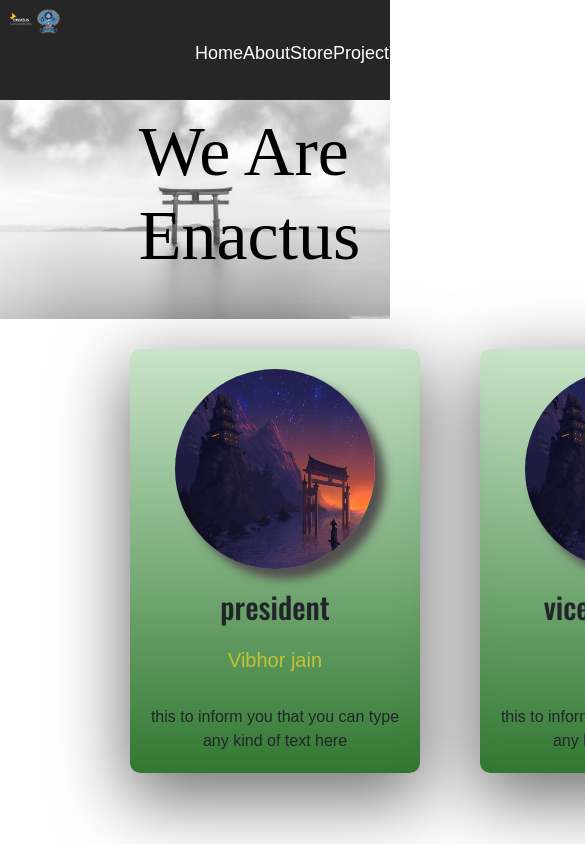
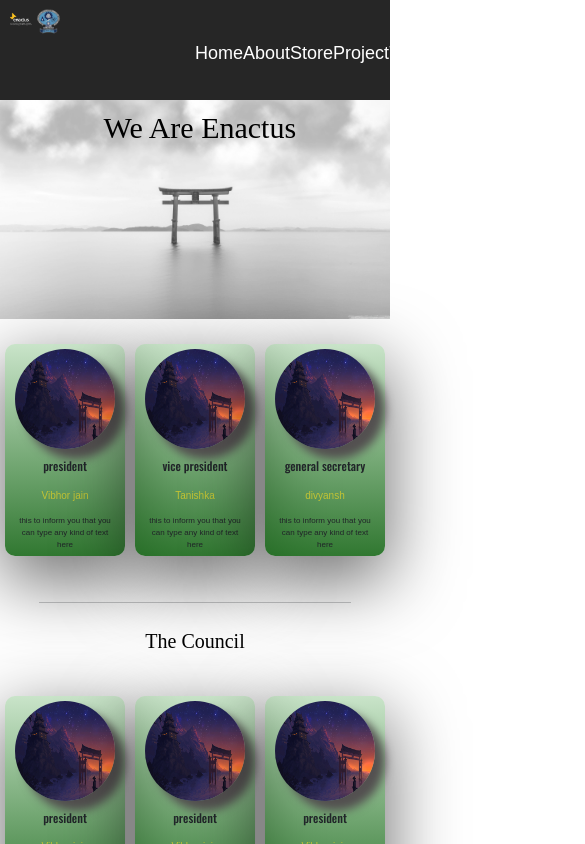
Before and after one commit to Sameer-khann/EnactusADGIPS, a React (Create React App) app: page /TeamPage in a window 390 px wide. Shown: the top 844 px of the page, 585 px wide, since content can reach past the window. Built offline with nearby package versions, Linux system fonts and the light colour scheme; a web font is replaced by a local one.

Commit message:
responsiveness added

```diff
--- a/src/Pages/TeamPage.css
+++ b/src/Pages/TeamPage.css
@@ -1,143 +1,144 @@
-@import url("https://fonts.googleapis.com/css2?family=Kanit:ital,wght@0,100;0,200;0,300;0,400;0,500;0,600;0,700;0,800;0,900;1,100;1,200;1,300;1,400;1,500;1,600;1,700;1,800;1,900&family=Nunito:ital,wght@0,200..1000;1,200..1000&family=Oswald:wght@200..700&family=Raleway:ital,wght@0,100..900;1,100..900&display=swap");
+@import url('https://fonts.googleapis.com/css2?family=Kanit:ital,wght@0,100;0,200;0,300;0,400;0,500;0,600;0,700;0,800;0,900;1,100;1,200;1,300;1,400;1,500;1,600;1,700;1,800;1,900&family=Nunito:ital,wght@0,200..1000;1,200..1000&family=Oswald:wght@200..700&family=Raleway:ital,wght@0,100..900;1,100..900&display=swap');
 * {
   margin: 0;
   padding: 0;
+
 }
-hr {
+hr{
   width: 80vw;
   margin-left: 10vw;
 }
 
-.team h1 {
+.team h1{
   font-size: 70px;
   position: absolute;
   margin-left: 33%;
   z-index: 100;
+
 }
 
 h1 {
-  display: flex;
+  display:flex;
   color: rgb(0, 0, 0);
-  /* justify-content: center; */
+  justify-content: center;
   font-size: 40px;
-  padding: 10px;
+  padding:10px;
   font-family: condensed;
   font-size: 50px;
 }
 
-.main_pic_frame {
+.main_pic_frame{
   overflow: hidden;
 }
 
-.main_photo {
-  display: flex;
+.main_photo{
+  display:flex;
   animation: pic 10s infinite;
   animation-play-state: running;
+
 }
-.main_photo img {
+.main_photo img{
   opacity: 80%;
-  width: 100vw;
+  width:100vw;
 }
 
-@keyframes pic {
-  0% {
-    transform: translateX(0);
+@keyframes pic{
+0%{
+  transform:translateX(0);
 }
-  10% {
-    transform: translateX(0);
+10%{
+  transform:translateX(0);
 }
-  20% {
-    transform: translateX(0);
+20%{
+  transform:translateX(0);
 }
-  30% {
-    transform: translateX(-100vw);
+30%{
+  transform:translateX(-100vw);
 }
-  40% {
-    transform: translateX(-100vw);
+40%{
+  transform:translateX(-100vw);
 }
-  50% {
-    transform: translateX(-100vw);
+50%{
+  transform:translateX(-100vw);
 }
-  60% {
-    transform: translateX(-200vw);
+60%{
+  transform:translateX(-200vw);
 }
-  70% {
-    transform: translateX(-200vw);
+70%{
+  transform:translateX(-200vw);
 }
-  80% {
-    transform: translateX(-200vw);
+80%{
+  transform:translateX(-200vw);
 }
-  90% {
-    transform: translateX(-300vw);
+90%{
+  transform:translateX(-300vw);
 }
-  100% {
-    transform: translateX(-300vw);
+100%{
+  transform:translateX(-300vw);
 }
 }
 
 span {
   display: flex;
   justify-content: center;
-  align-items: center;
+  align-items:center;
   flex-direction: column;
   padding: 20px 20px 20px 20px;
-  margin-left: 30px;
-  margin-right: 30px;
+  margin-left:30px;
+  margin-right:30px;
   border-radius: 10px;
   box-shadow: rgba(0, 0, 0, 0.56) 0px 22px 70px 4px;
-  background-image: linear-gradient(
-    to top,
-    rgba(2, 89, 2, 0.815),
-    rgba(0, 128, 0, 0.211)
-  );
+  background-image: linear-gradient(to top, rgba(2, 89, 2, 0.815), rgba(0, 128, 0, 0.211));
+
 }
 
-span:hover {
+span:hover{
  transform: scale(1.1);
   transition-duration: 300ms;
 }
 
-.main {
+.main{
   border-radius: 100%;
   box-shadow: 10px 10px 10px rgb(83, 80, 80);
-  margin-bottom: 10px;
-  height: 200px;
+  margin-bottom:10px;
+  height:200px;
   width: 200px;
 }
 
-.grid {
+.grid{
   display: flex;
   justify-content: space-around;
   padding-top: 30px;
   padding-bottom: 60px;
-  padding-right: 100px;
+  padding-right:100px;
   padding-left: 100px;
 }
 
-.grid span h2 {
+.grid span h2{
   font-size: 30px;
-  margin-top: 10px;
+  margin-top:10px;
   font-family: Oswald;
+
 }
-.grid span h3 {
+.grid span h3{
   margin-top: 15px;
   color: rgb(195, 195, 52);
-  font-size: 20px;
+  font-size:20px;
 }
-.info {
+.info{
   margin-top: 25px;
   width: 250px;
-  text-align: center;
+  text-align:center ;
 }
 
-.council {
+.council{
   display: flex;
   justify-content: space-around;
 }
 
 .slider-container {
   position: relative;
-  padding-top: 40px;
+  padding-top:40px;
   padding-bottom: 60px;
   overflow: hidden;
 }
@@ -146,13 +147,14 @@
   justify-content: space-around;
   transition: transform 2s ease;
   width: 100vw;
-  transition: 0.5s;
+  transition:0.5s;
   margin-right: 100px;
 }
 
-.item-box {
-  margin-right: 20px;
-  margin-left: 20px;
+.item-box{
+  margin-right:20px;
+  margin-left:20px;
+
 }
 
 .slide span img {
@@ -160,11 +162,79 @@
   height: 200px;
 }
 
-.prev {
-  height: 30px;
+.prev{
+  height:10px;
   z-index: 100;
 }
-.next {
-  height: 30px;
+.next{
+  height:10px;
   z-index: 100;
 }
+
+@media screen and (max-width:600px){
+  .team h1{
+    font-size:30px;
+    margin-left:24vw;
+  }
+
+  .main{
+    height: 100px;
+    width: 100px;
+  }
+
+  .grid span h2{
+    font-size: 12px;
+    margin-top:0px;
+    font-family: Oswald;
+
+  }
+  .grid span h3{
+    margin-top: 8px;
+    color: rgb(195, 195, 52);
+    font-size:10px;
+  }
+  .info{
+    margin-top: 5px;
+    width:100px;
+    text-align:center ;
+    font-size: 8px;
+  }
+
+  .grid{
+    padding-top: 15px;
+    padding-bottom: 30px;
+    padding-right:0px;
+    padding-left: 0px;
+    flex-wrap: wrap;
+  }
+
+  span{
+    display: flex;
+    justify-content: center;
+    align-items:center;
+    flex-direction: column;
+    padding: 5px 10px 5px 10px;
+    margin-left:5px;
+    margin-right:5px;
+    margin-top:10px;
+    border-radius: 10px;
+    box-shadow: rgba(0, 0, 0, 0.56) 0px 22px 70px 4px;
+    background-image: linear-gradient(to top, rgba(2, 89, 2, 0.815), rgba(0, 128, 0, 0.211));
+  }
+
+  h1 {
+    display:flex;
+    color: rgb(0, 0, 0);
+    justify-content: center;
+    font-size: 20px;
+    padding:10px;
+    font-family: condensed;
+  }
+
+  .slider-container {
+    padding-top:10px;
+    padding-bottom: 10px;
+    overflow: hidden;
+  }
+
+}
```
Lines whose indentation alone changed are shown as unchanged.
